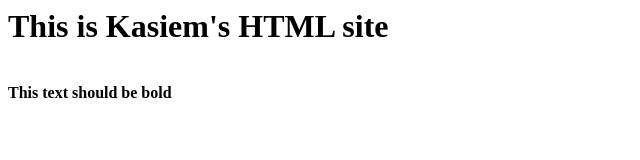
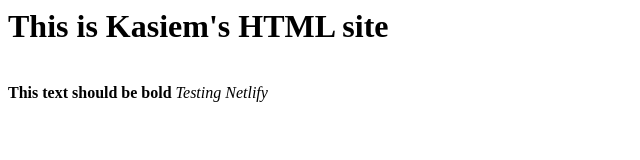
Before and after one commit to Kasiem024/U210924X2, a plain HTML site: page index.html in a window 1280 px wide. Shown: the whole page, without its empty margins (0-640 px from the left). Drawn offline with Linux system fonts and the light colour scheme.

Commit message:
testing netlify

```diff
--- a/index.html
+++ b/index.html
@@ -1,3 +1,4 @@
 <h1>This is Kasiem's HTML site</h1>
 <br>
 <b>This text should be bold</b>
+<i>Testing Netlify</i>
```
